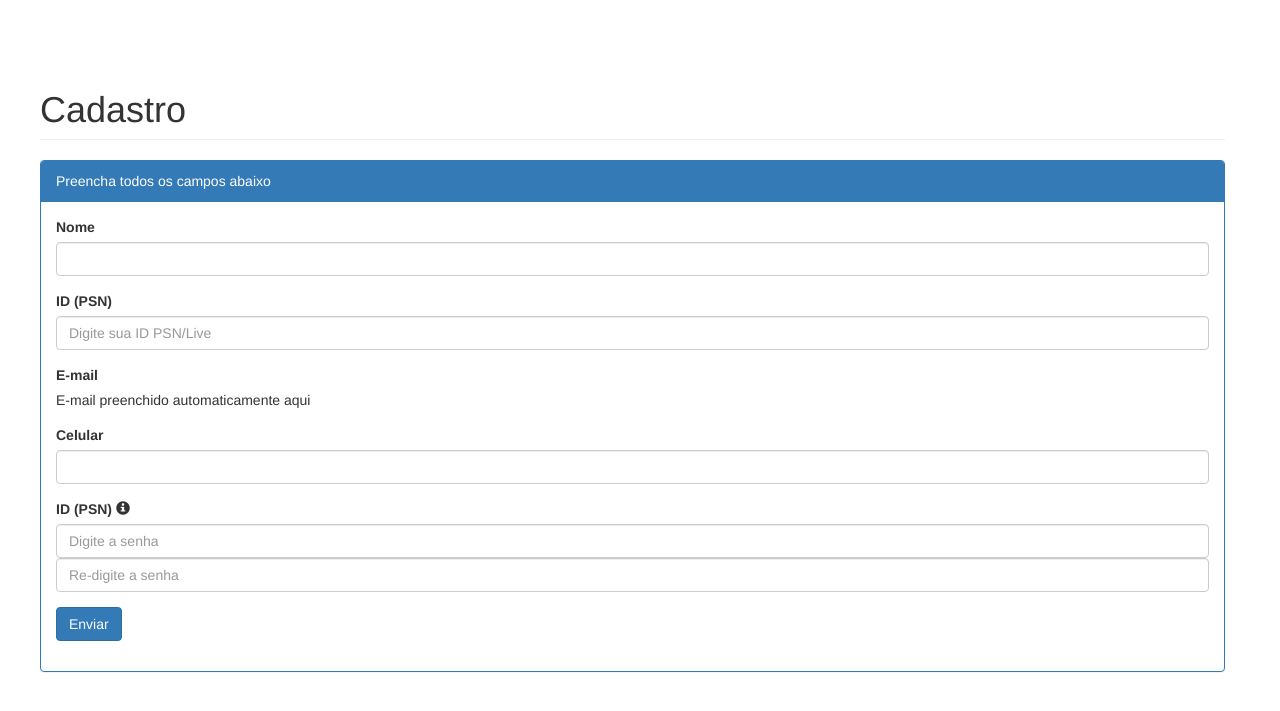
After one commit to ttkhila/telegram_ps4share, a PHP site: page /cadastro.php in a window 1280 px wide. The commit adds this page. Shown: the top 711 px of the page. Run offline with PHP 8.4, Linux system fonts and the light colour scheme; some libraries are stand-ins or nearby versions.

Commit message:
cadastro indicado

```diff
--- /dev/null
+++ b/cadastro.php
@@ -0,0 +1,55 @@
+<?php
+
+?>
+<?php $topo = file_get_contents('topo.php'); echo $topo; //insere topo ?>
+	<script type="text/javascript" src="js/lib/jquery.mask.min.js"/></script>
+	<script>
+		$(function(){
+		});
+	</script>
+	</head>
+	<body>
+		<?php //$menu = file_get_contents('menu.php'); echo login($menu); //insere menu ?>
+		<!-- Conteúdo Principal: Início -->
+		<div class="container">
+			<div class="row">
+				<h1 class="page-header">Cadastro</h1>
+				<div class="panel panel-primary">
+					<div class="panel-heading">Preencha todos os campos abaixo</div>
+					<div class="panel-body">
+						<form id="frm-cadastro" role="form">
+							<div class="form-group">
+								<label for="nome">Nome</label>
+								<input type="text" class="form-control" name="nome" id="nome" maxlength="60" required="" />
+							</div>
+							<div class="form-group">
+								<label for="login">ID (PSN)</label>
+								<input type="text" class="form-control" name="login" id="login" maxlength="16" placeholder="Digite sua ID PSN/Live" pattern="(^[\w-]{3,16})$" required="" />
+							</div>
+							<div class="form-group">
+								<label for="email">E-mail</label><br />
+								<span>E-mail preenchido automaticamente aqui</span>
+							</div>
+							<div class="form-group">
+								<label for="telefone">Celular</label>
+								<input class="form-control" type="tel" name="telefone" id="telefone" value="" pattern="\([0-9]{2}\)[\s][0-9]{4}-[0-9]{4,5}" required="" />
+								<script type="text/javascript">$("#telefone").mask("(00) 0000-00009");</script>
+							</div>
+							<div class="form-group">
+								<label for="senha">ID (PSN)</label>
+								<span class="glyphicon glyphicon-info-sign" data-toggle="tooltip" data-placement="right" data-html="true"
+									title="Sua senha deve ter entre 6 e 10 caracteres,<br />podendo conter letras, números e os seguintes<br /> caracteres especiais: (_ - ! # @ +)."></span>
+								<input type="password" class="form-control" name="senha" id="senha" maxlength="10" pattern="(^[\w-!#@+]{6,10})$" required="" placeholder="Digite a senha " />
+								<input type="password" class="form-control" name="senha2" id="senha2" maxlength="10" pattern="(^[\w-!#@+]{6,10})$" required="" placeholder="Re-digite a senha" />
+							</div>
+							<p class="bg-danger" id="sp-erro-msg" style="display:none;"></p>
+							<div class="form-group">
+								<button class="btn btn-primary" type="submit">Enviar</button>
+							</div>
+						</form>
+					</div>
+				</div>
+			</div><!-- row -->
+		</div><!-- container -->
+	</body>
+</html>
--- a/js/functions.js
+++ b/js/functions.js
@@ -1557,4 +1557,80 @@ $("#aba-grupos").on("click", "[name='btn-historico-detalhado']", function(e){
 	window.open(url, '_blank');
 });
 //********************************************************************************
-});
+//Cadastro de Indicado
+$("#frm-cadastro").submit(function(e){
+	e.preventDefault(); //previne o evento 'normal'
+	var $nome = $.trim($("#nome").val());
+	var $login = $.trim($("#login").val());
+	var $tel = $.trim($("#telefone").val());
+	var $senha = $.trim($("#senha").val());
+	var $senha2 = $.trim($("#senha2").val());
+	//alert($nome+" / "+$login+" / "+$tel+" / "+$senha+" / "+$senha2);
+
+	if($nome == ""){
+		$("#sp-erro-msg")
+			.fadeIn()
+			.html("O NOME é obrigatório!")
+			.delay(2500)
+			.fadeOut('slow');
+		$("#nome").focus();
+		return false;
+	}
+
+	var match = $login.match(/(^[\w-]{3,16})$/);
+	if(!match || match == "null") {
+		$("#sp-erro-msg")
+			.fadeIn()
+			.html("Login Inválido! O login deve ter entre 3 e 16 caracteres e conter apenas letras, números, hífen(-) e sublinhado(_).")
+			.delay(2500)
+			.fadeOut('slow');
+		$("#login").focus();
+		return false;
+	}
+
+	if($.trim($tel) == "" || $.trim($tel) == "("){
+		$("#sp-erro-msg")
+			.fadeIn()
+			.html("Celular Inválido")
+			.delay(2500)
+			.fadeOut('slow');
+		$("#telefone").focus();
+		return false;
+	}
+
+	match = $senha.match(/(^[\w-!#@+]{6,10})$/);
+	if(!match || match == "null") {
+		$("#sp-erro-msg")
+			.fadeIn()
+			.html("Senha inválida! A senha deve ter entre 6 e 10 caracteres, podendo conter letras, números e os seguintes caracteres especiais: (_ - ! # @ +).")
+			.delay(2500)
+			.fadeOut('slow');
+		$("#senha").focus();
+		return false;
+	}
+
+	if($senha !== $senha2){
+		$("#sp-erro-msg")
+			.fadeIn()
+			.html("A redigitação da senha não confere com a senha original.")
+			.delay(2500)
+			.fadeOut('slow');
+		$("#senha").focus();
+		return false;
+	}
+
+	/*
+	 *  Criar campo na tabela de indicação para incluir um código para validar esse cadastro
+	 *  Fazer o ajax da gravação do cadastro
+	 *  Gerar data de inclusão do usuário no sistema (primeiro_acesso_data)
+	 *  Apagar o código gerado acima para que o link de cadastro não seja acessado novamente pelo mesmo usuário
+	 *
+	 *
+	 */
+
+});
+
+
+
+
+});
--- a/perfil.php
+++ b/perfil.php
@@ -113,7 +113,7 @@
 			<li class="active"><a href="#aba-dados_cadastrais" data-toggle="tab"><span class="glyphicon glyphicon-user"></span> Dados Cadastrais</a></li>
 			<li><a href="#aba-estatisticas" data-toggle="tab"><span class="glyphicon glyphicon-stats"></span> Estatísticas</a></li>
 			<li><a href="#aba-recomendacoes" data-toggle="tab"><span class="glyphicon glyphicon-thumbs-up"></span> Recomendações</a></li>
-			<!--<li><a href="#aba-indicacoes" data-toggle="tab"><span class="glyphicon glyphicon-hand-right"></span> Indicações</a></li>-->
+			<li><a href="#aba-indicacoes" data-toggle="tab"><span class="glyphicon glyphicon-hand-right"></span> Indicações</a></li>
 			<li><a href="#aba-preferencias" data-toggle="tab"><span class="glyphicon glyphicon-cog"></span> Preferências</a></li>
 		</ul>
 
```
Also changed, not shown: adm.php (+52 -52 lines), historico_detalhado.php (+5 -2 lines).
